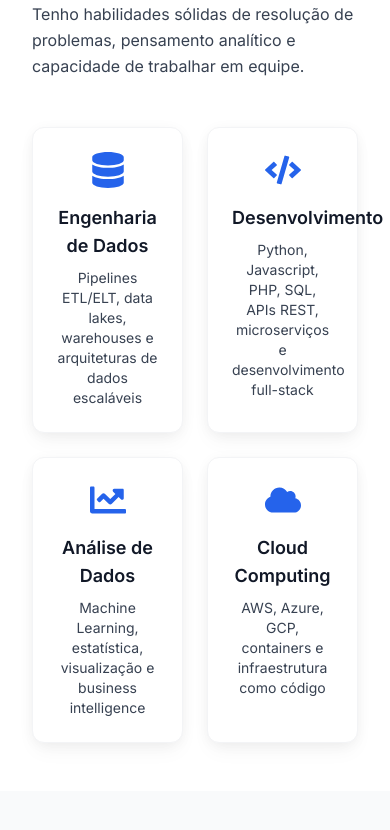
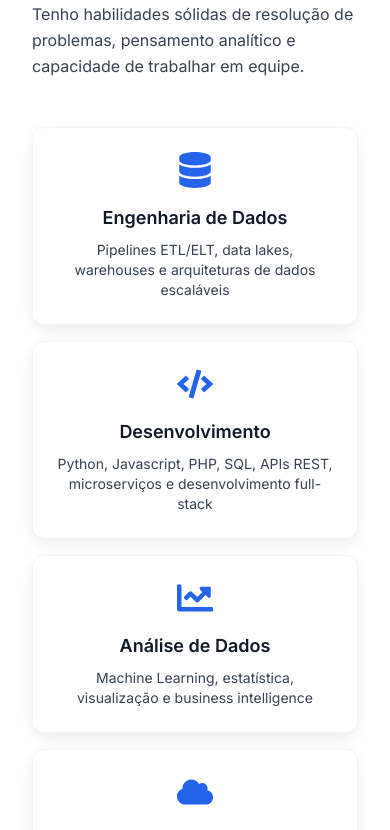
Before and after one commit to regiolopes/portfolio, a React (Vite) app: page / in a window 390 px wide. Shown: the part 1825-2655 px from the top of the page. Built offline with nearby package versions, Linux system fonts and the light colour scheme.

Commit message:
🎨 style(components/about/experience): Ajusta o layout da grade em `About` e adiciona suporte ao modo escuro em títulos em `Experience`

```diff
--- a/src/components/About.jsx
+++ b/src/components/About.jsx
@@ -112,7 +112,7 @@ const About = () => {
             initial="hidden"
             whileInView="visible"
             viewport={{ once: true }}
-            className="grid grid-cols-2 gap-6"
+            className="grid grid-cols-1 sm:grid-cols-2 gap-4 sm:gap-6"
           >
             {expertise.map((item, index) => (
               <motion.div
--- a/src/components/Experience.jsx
+++ b/src/components/Experience.jsx
@@ -151,7 +151,7 @@ const Experience = () => {
                     </div>
 
                     <div className="mb-6">
-                      <h4 className="text-lg font-semibold text-gray-900 mb-3">
+                      <h4 className="text-lg font-semibold text-gray-900 dark:text-white mb-3">
                         Principais Realizações:
                       </h4>
                       <ul className="space-y-2">
@@ -165,7 +165,7 @@ const Experience = () => {
                     </div>
 
                     <div>
-                      <h4 className="text-lg font-semibold text-gray-900 mb-3">
+                      <h4 className="text-lg font-semibold text-gray-900 dark:text-white mb-3">
                         Tecnologias Utilizadas:
                       </h4>
                       <div className="flex flex-wrap gap-2">
```
